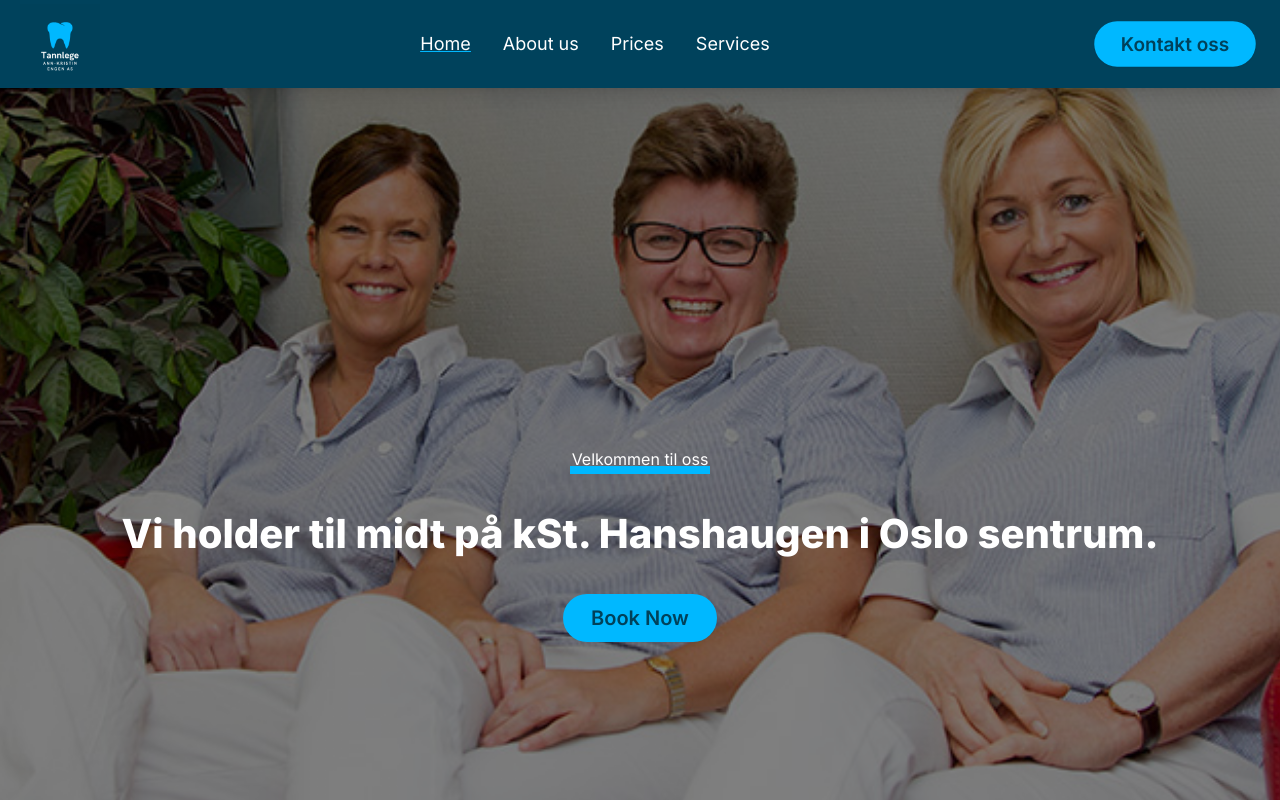
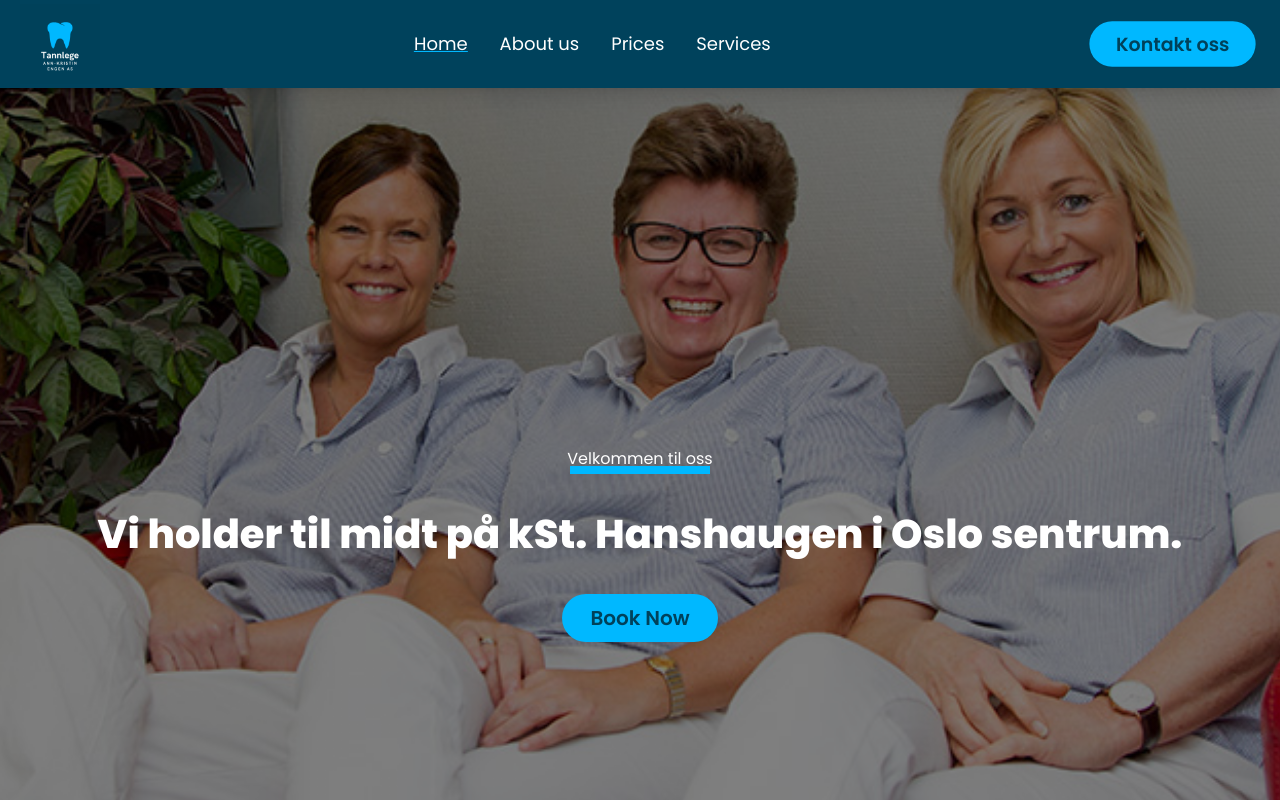
Before and after one commit to MastooraTurkmen/tannglege-engen-as, a Next.js app: page / in a window 1280 px wide. Shown: the top 800 px of the page. Built offline with nearby package versions, Linux system fonts and the light colour scheme.

Commit message:
adds font family and scroll behavior

```diff
--- a/app/globals.css
+++ b/app/globals.css
@@ -1,6 +1,14 @@
+@import url('https://fonts.googleapis.com/css2?family=Inter:wght@400;500;600;700&display=swap');
+@import url('https://fonts.googleapis.com/css2?family=Poppins:ital,wght@0,100;0,200;0,300;0,400;0,500;0,600;0,700;0,800;0,900;1,100;1,200;1,300;1,400;1,500;1,600;1,700;1,800;1,900&display=swap');
+
 @tailwind base;
 @tailwind components;
 @tailwind utilities;
+
+* {
+    scroll-behavior: smooth;
+    font-family: 'Poppins', sans-serif;
+}
 
 body {
     background-color: white;
```
